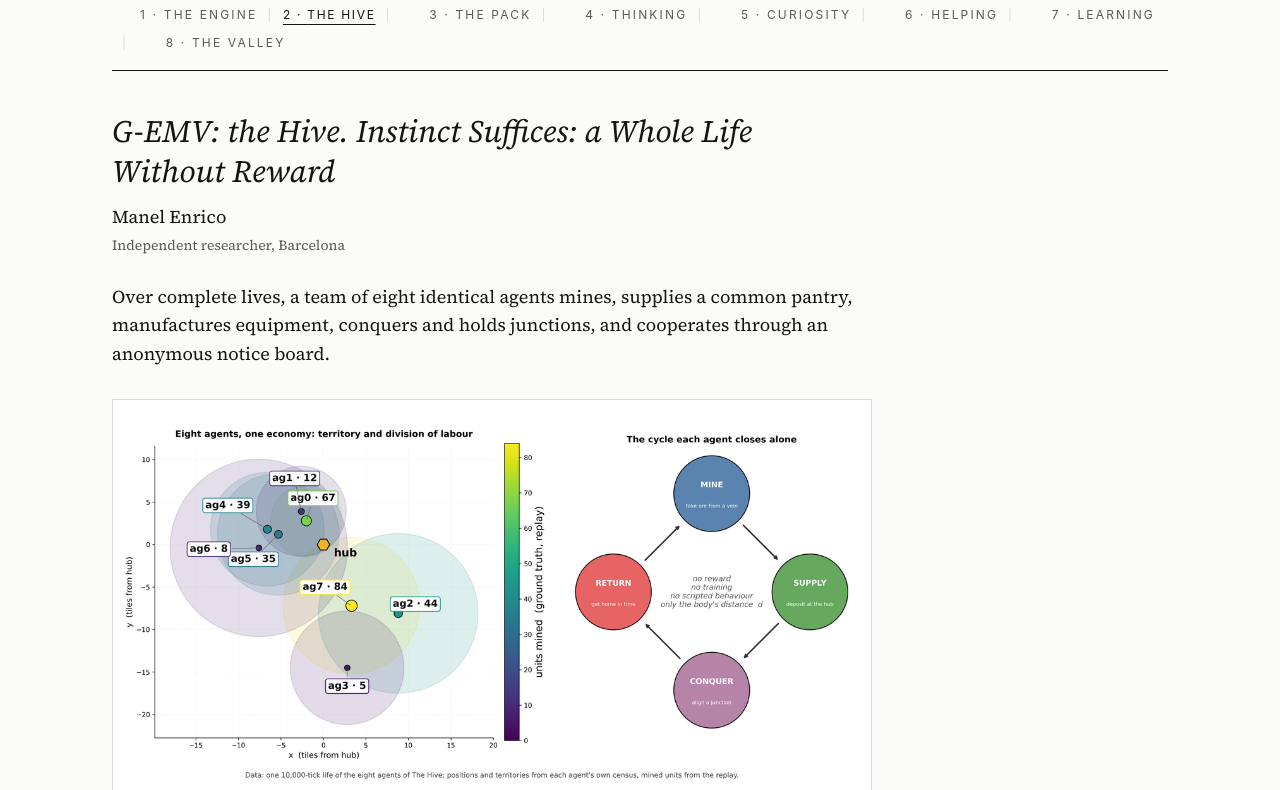
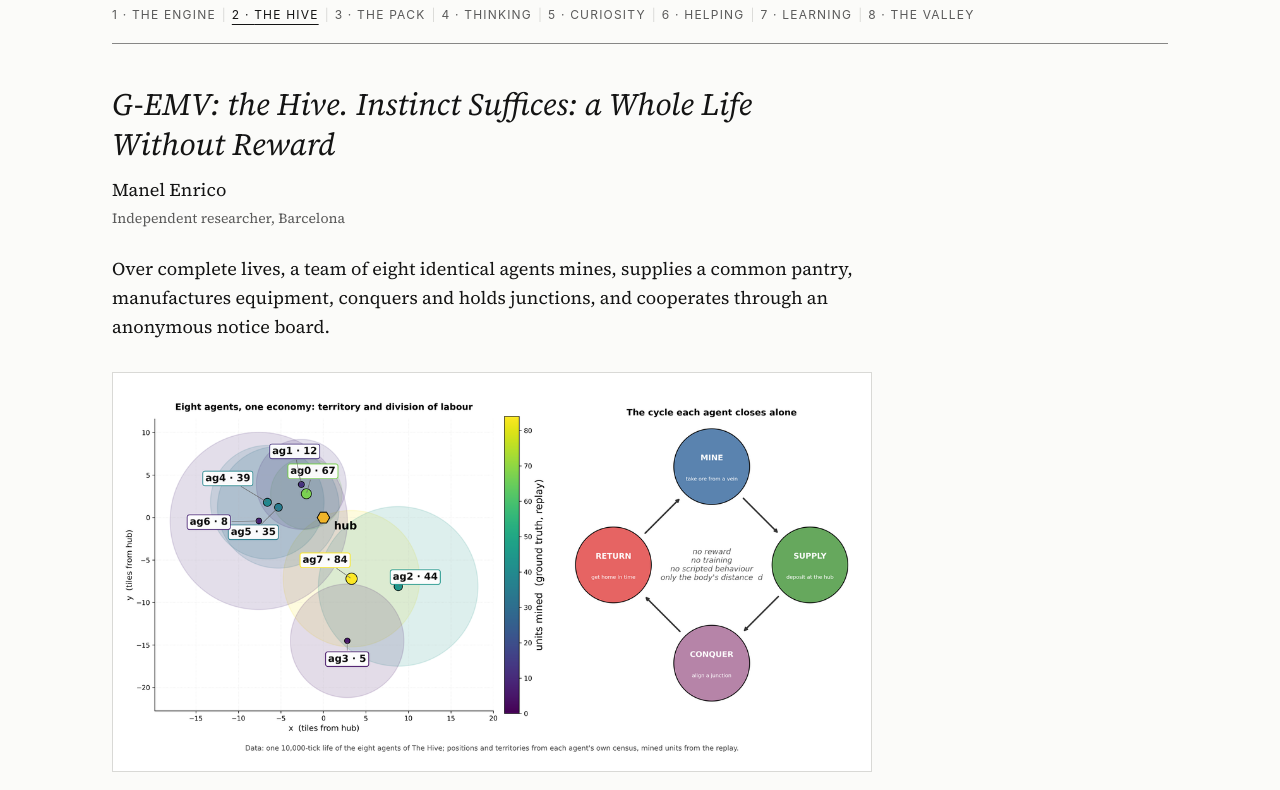
Before and after one commit to Manelenrico/gemv-papers, a plain HTML site: page hive/index.html in a window 1280 px wide. Shown: the part 99-889 px from the top of the page. Drawn offline with Linux system fonts and the light colour scheme.

Commit message:
WEB-66: top index of the paper pages fits on one line from about 1000 px; no separator left alone when it wraps
Only css/site.css. The header rule 'nav a' was also giving the index links a 28 px margin and .18em letter spacing; in .crumbs they now have no margin and the same .1em spacing as the current entry (font size unchanged, 12 px). The separator is drawn before each entry (::before, 16 px) and the one at the start of each line falls outside a clip (negative left margin + clip-path), so no bar is left at the start or end of a line; the .bar spans in the HTML are hidden. HTML unchanged. Checked with headless Chrome on all nine pages with an index, EN and ES: one line at 1280, 1024 and 1000 px; two at 768; three at 390.

Co-Authored-By: Claude Opus 5.5 <noreply@anthropic.com>

```diff
--- a/css/site.css
+++ b/css/site.css
@@ -54,6 +54,12 @@
 .crumbs a:hover { color:var(--ink); }
 .crumbs .here { color:var(--ink); text-decoration:underline; text-underline-offset:5px; }
 .crumbs .bar { color:var(--line); padding:0 10px; }
+/* WEB-66: ocho entradas en una línea desde ~1000 px. La barra se dibuja delante de cada entrada (::before) y la del principio de cada
+   línea queda fuera del recorte (margin-left negativo + clip-path), así ninguna barra queda suelta al partir; las .bar del HTML no se ven. */
+.crumbs { margin-left:-16px; clip-path:inset(0 0 0 16px); }
+.crumbs .bar { display:none; }
+.crumbs a, .crumbs .here { margin-left:0; letter-spacing:.1em; }
+.crumbs a::before, .crumbs .here::before { content:"|"; display:inline-block; width:16px; text-align:center; color:var(--line); letter-spacing:0; }
 article { max-width:760px; }
 article h1 { font-style:italic; font-weight:400; font-size:31px; line-height:1.3; margin:0 0 26px; }
 article p.lede { font-size:18px; line-height:1.6; margin:0 0 18px; }
```
